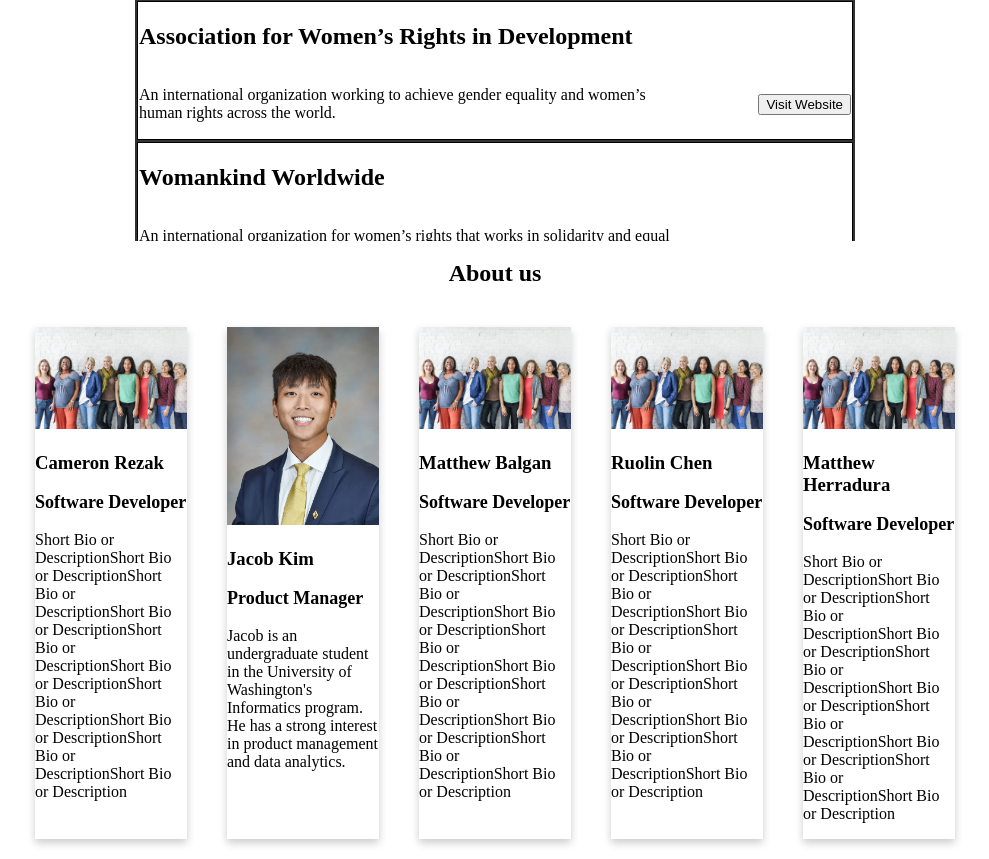
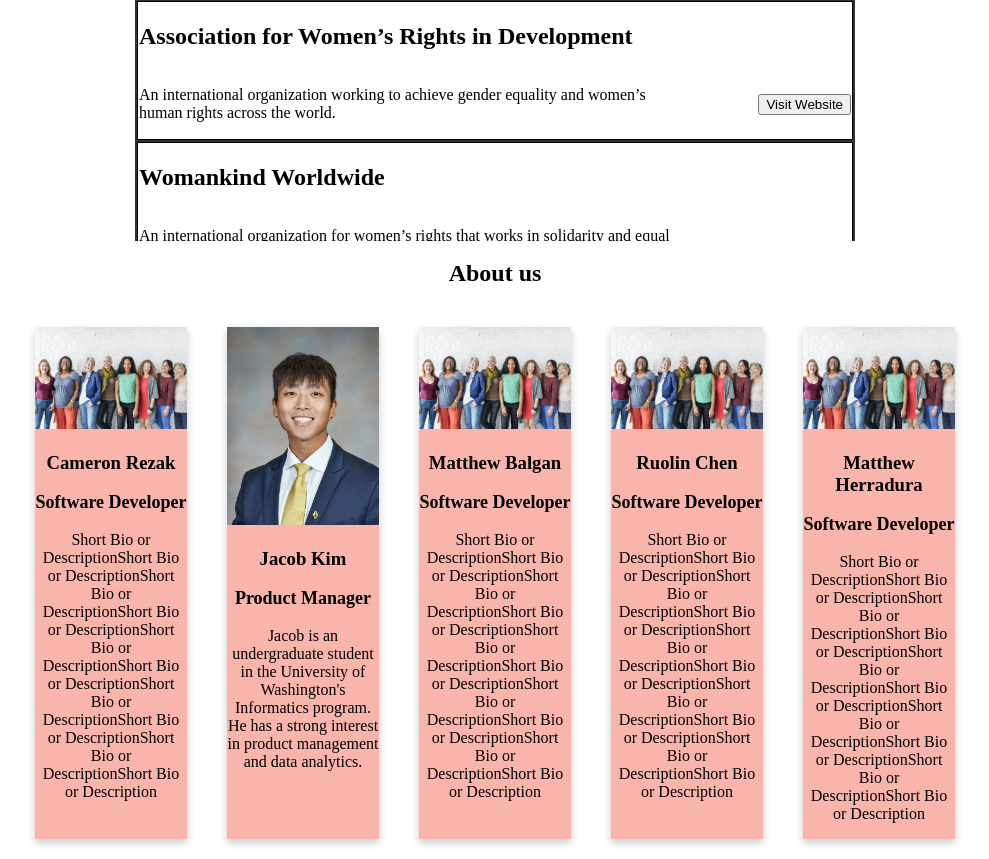
Before and after one commit to UW-INFO442-WI23/chocolatelavacake, a React (Create React App) app: page / in a window 1280 px wide. Shown: the part 2721-3580 px from the top of the page, without its empty margins (145-1134 px from the left). Built offline with nearby package versions, Linux system fonts and the light colour scheme.

Commit message:
edit css and get involved

```diff
--- a/src/Components/AboutUs/about.js
+++ b/src/Components/AboutUs/about.js
@@ -10,31 +10,31 @@
                     <img src="IntroPhoto.jpg" alt="Your Name"></img>
                     <h3>Cameron Rezak</h3>
                     <p className="title">Software Developer</p>
-                    <p>Short Bio or DescriptionShort Bio or DescriptionShort Bio or DescriptionShort Bio or DescriptionShort Bio or DescriptionShort Bio or DescriptionShort Bio or DescriptionShort Bio or DescriptionShort Bio or DescriptionShort Bio or Description</p>
+                    <p className='descript'>Short Bio or DescriptionShort Bio or DescriptionShort Bio or DescriptionShort Bio or DescriptionShort Bio or DescriptionShort Bio or DescriptionShort Bio or DescriptionShort Bio or DescriptionShort Bio or DescriptionShort Bio or Description</p>
                 </div>
                 <div className="card">
                     <img src="Jacob.jpg" alt="photo of Jacob"></img>
                     <h3>Jacob Kim</h3>
                     <p className="title">Product Manager</p>
-                    <p>Jacob is an undergraduate student in the University of Washington's Informatics program. He has a strong interest in product management and data analytics.</p>
+                    <p className='descript'>Jacob is an undergraduate student in the University of Washington's Informatics program. He has a strong interest in product management and data analytics.</p>
                 </div>
                 <div className="card">
                     <img src="IntroPhoto.jpg" alt="Your Name"></img>
                     <h3>Matthew Balgan</h3>
                     <p className="title">Software Developer</p>
-                    <p>Short Bio or DescriptionShort Bio or DescriptionShort Bio or DescriptionShort Bio or DescriptionShort Bio or DescriptionShort Bio or DescriptionShort Bio or DescriptionShort Bio or DescriptionShort Bio or DescriptionShort Bio or Description</p>
+                    <p className='descript'>Short Bio or DescriptionShort Bio or DescriptionShort Bio or DescriptionShort Bio or DescriptionShort Bio or DescriptionShort Bio or DescriptionShort Bio or DescriptionShort Bio or DescriptionShort Bio or DescriptionShort Bio or Description</p>
                 </div>
                 <div className="card">
                     <img src="IntroPhoto.jpg" alt="Your Name"></img>
                     <h3>Ruolin Chen</h3>
                     <p className="title">Software Developer</p>
-                    <p>Short Bio or DescriptionShort Bio or DescriptionShort Bio or DescriptionShort Bio or DescriptionShort Bio or DescriptionShort Bio or DescriptionShort Bio or DescriptionShort Bio or DescriptionShort Bio or DescriptionShort Bio or Description</p>
+                    <p className='descript'>Short Bio or DescriptionShort Bio or DescriptionShort Bio or DescriptionShort Bio or DescriptionShort Bio or DescriptionShort Bio or DescriptionShort Bio or DescriptionShort Bio or DescriptionShort Bio or DescriptionShort Bio or Description</p>
                 </div>
                 <div className="card">
                     <img src="IntroPhoto.jpg" alt="Your Name"></img>
                     <h3>Matthew Herradura</h3>
                     <p className="title">Software Developer</p>
-                    <p>Short Bio or DescriptionShort Bio or DescriptionShort Bio or DescriptionShort Bio or DescriptionShort Bio or DescriptionShort Bio or DescriptionShort Bio or DescriptionShort Bio or DescriptionShort Bio or DescriptionShort Bio or Description</p>
+                    <p className='descript'>Short Bio or DescriptionShort Bio or DescriptionShort Bio or DescriptionShort Bio or DescriptionShort Bio or DescriptionShort Bio or DescriptionShort Bio or DescriptionShort Bio or DescriptionShort Bio or DescriptionShort Bio or Description</p>
                 </div>
             </div>
         </div>
--- a/src/Components/GetInvolved/mission.js
+++ b/src/Components/GetInvolved/mission.js
@@ -90,7 +90,7 @@
                 Get Involved
             </h2>
             <p>
-                Lorem ipsum dolor sit amet. Vel enim officia et amet quasi in voluptatem provident vel animi internos et voluptatem molestias non consequatur totam! Ut obcaecati enim cum veniam tempore hic quidem consectetur ut consectetur alias.
+                You can get involved in the fight for gender equality by searching and filtering for different organizations below! Select "visit website" to visit each organizations individual webpage.
             </p>
             <div className='search-filter'>
                 <input className='search' placeholder="Search for an Organization"  value={textContent} onChange={handleChange}/>
--- a/src/index.css
+++ b/src/index.css
@@ -21,6 +21,22 @@
     top: 0;
     width: 100%;
     opacity: 0.75;
+}
+
+.card {
+    background-color: #F9B5AC;
+}
+
+.card h3 {
+    text-align: center;
+}
+
+.title {
+    text-align: center;
+}
+
+.descript {
+    text-align: center;
 }
 
 nav ul {
```
